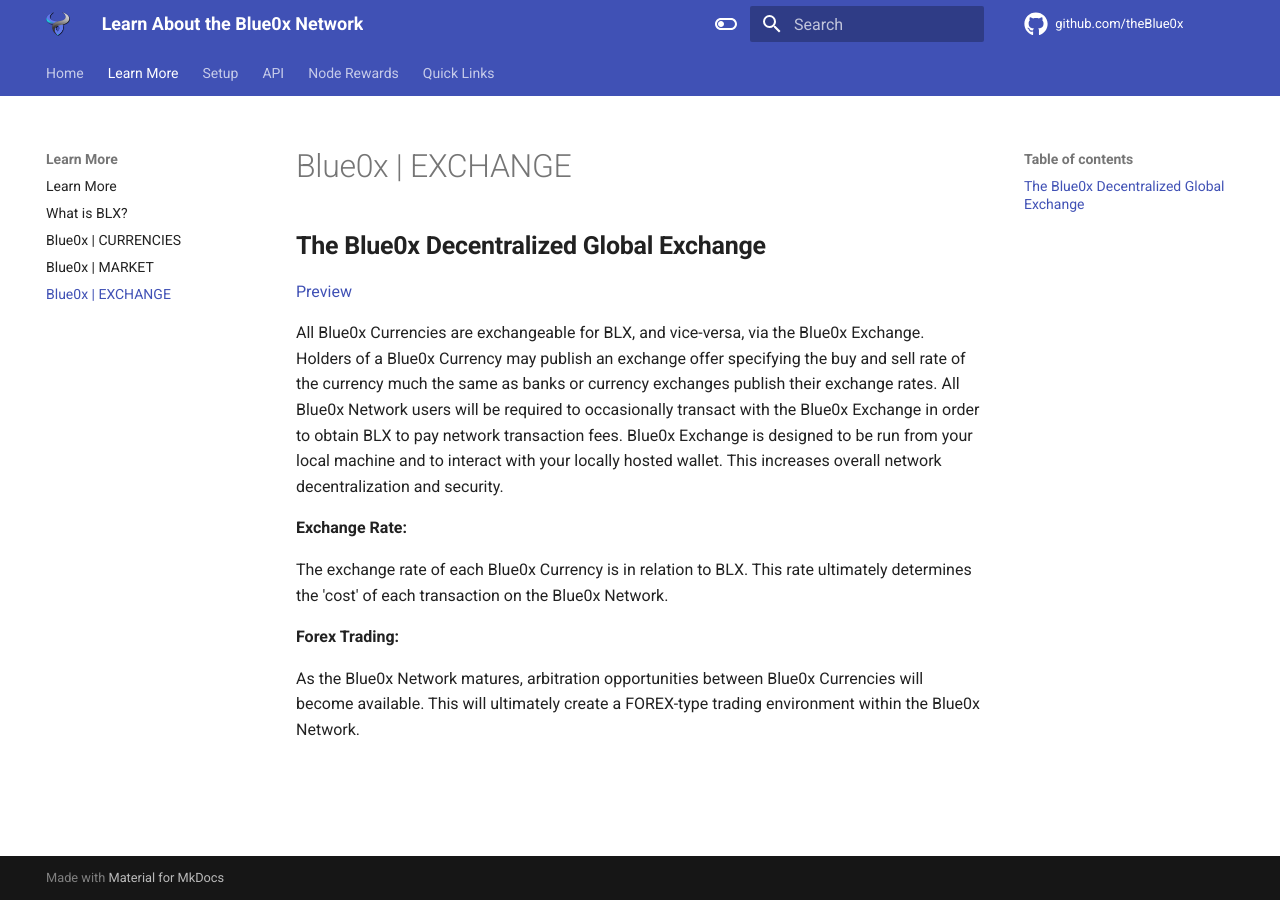
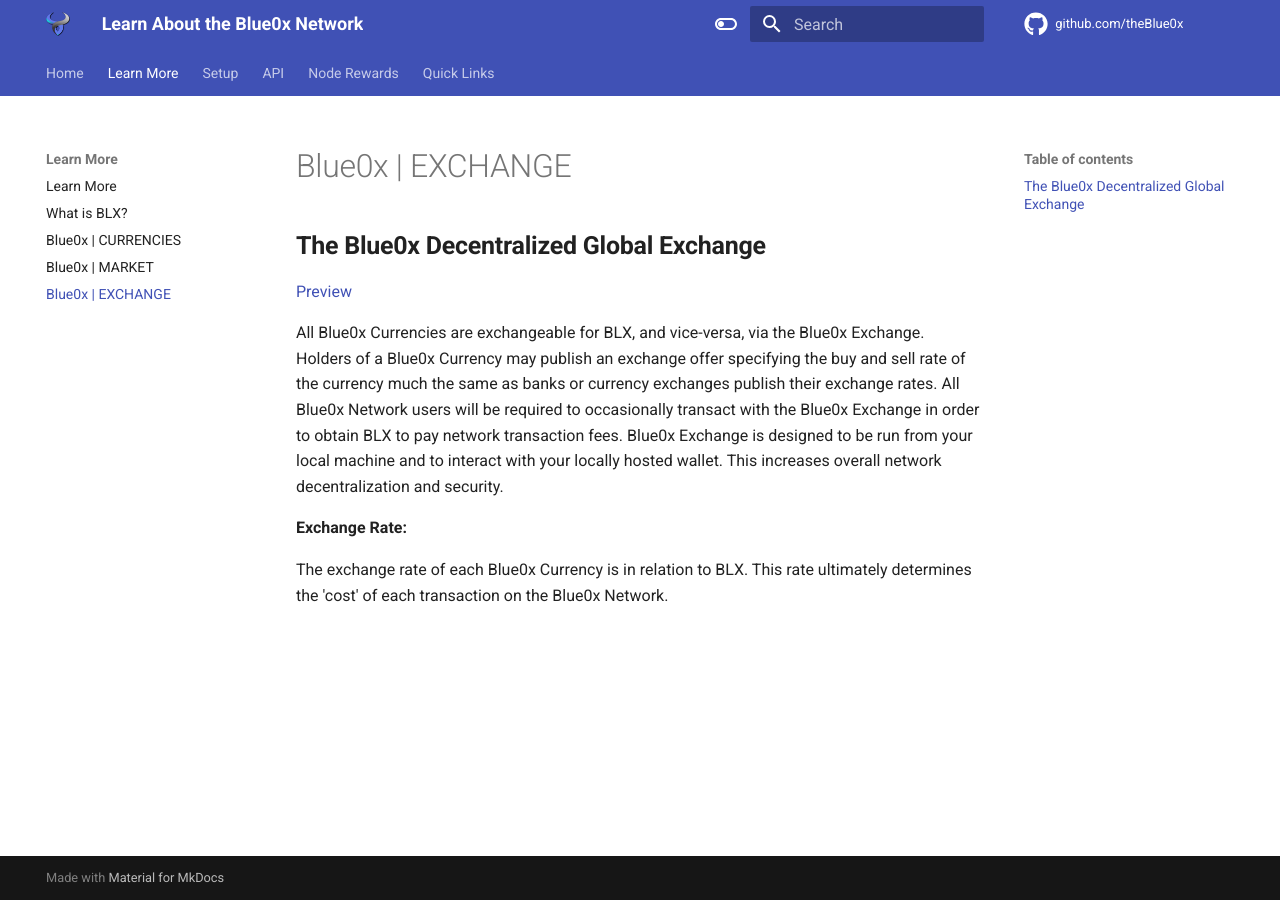
Before and after one commit to theBlue0x/docs, an MkDocs documentation site: the page built from docs/learn_more/exchange.md, in a window 1280 px wide. Built offline with MkDocs 1.6.1 and Material for MkDocs 9.7.7, drawn with Linux system fonts in a browser that asks for light colours.

Commit message:
Update exchange.md

```diff
--- a/docs/learn_more/exchange.md
+++ b/docs/learn_more/exchange.md
@@ -7,7 +7,3 @@
 **Exchange Rate:**
 
 The exchange rate of each Blue0x Currency is in relation to BLX.  This rate ultimately determines the 'cost' of each transaction on the Blue0x Network.
-
-**Forex Trading:**
-
-As the Blue0x Network matures, arbitration opportunities between Blue0x Currencies will become available.  This will ultimately create a FOREX-type trading environment within the Blue0x Network.
```
